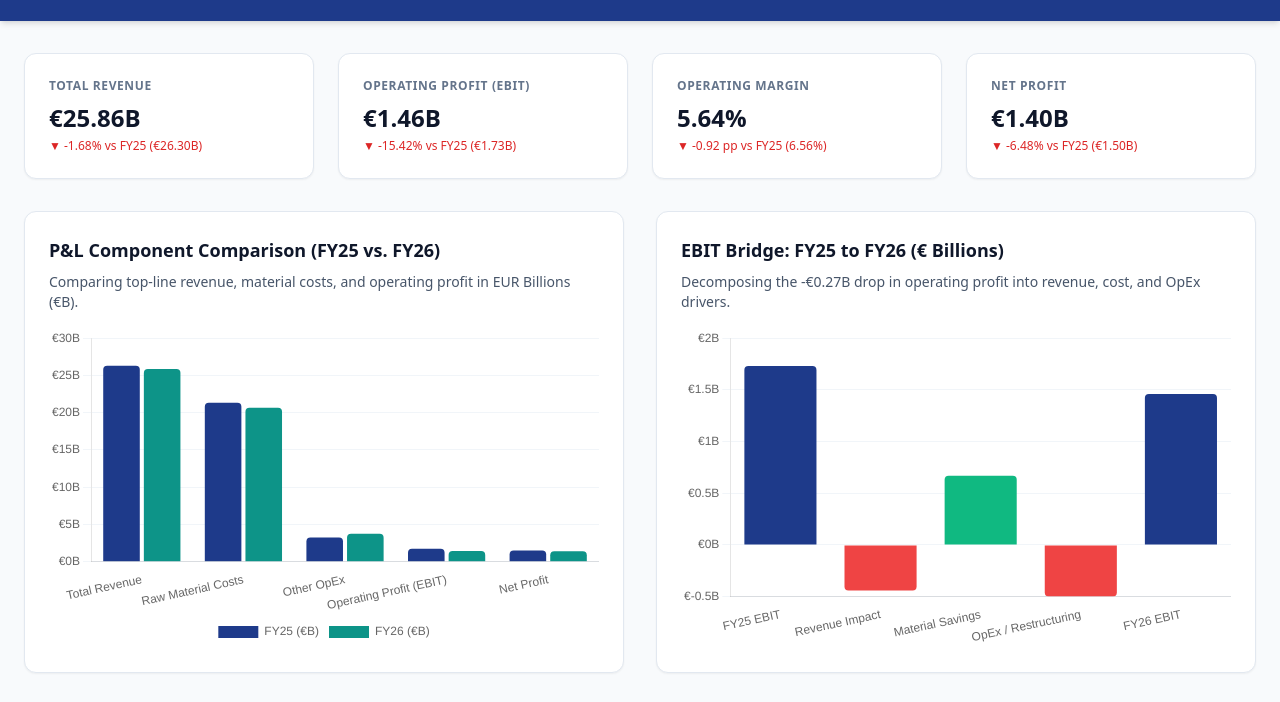
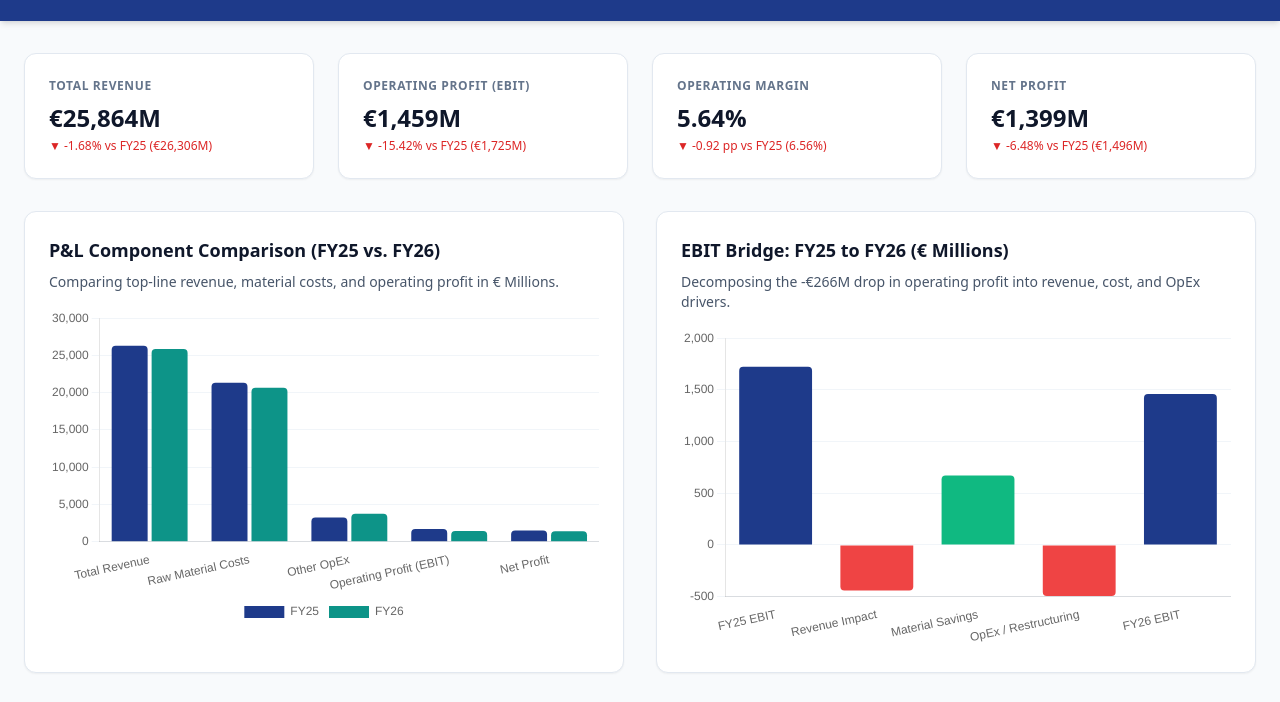
Before and after one commit to j-web-png/ikea-financial-dashboard-, a website: page index.html in a window 1280 px wide. Shown: the part 87-789 px from the top of the page. Drawn offline with nearby package versions, Linux system fonts and the light colour scheme.

Commit message:
Update index.html

```diff
--- a/index.html
+++ b/index.html
@@ -15,7 +15,7 @@
         <div class="max-w-7xl mx-auto px-6 py-6 flex flex-col md:flex-row justify-between items-start md:items-center">
             <div>
                 <h1 class="text-2xl md:text-3xl font-bold">Inter IKEA Group Financial Dashboard</h1>
-                <p class="text-blue-200 text-sm mt-1">Operating Income Compression Analysis: FY25 vs. FY26 (in EUR Billions)</p>
+                <p class="text-blue-200 text-sm mt-1">Operating Income Compression Analysis: FY25 vs. FY26</p>
             </div>
             <div class="mt-4 md:mt-0 bg-blue-800 px-4 py-2 rounded-lg text-sm border border-blue-700">
                 <span class="font-semibold">Sample Size (N):</span> 2 Consolidated Fiscal Years | <span class="font-semibold">Source:</span> FY26 Annual Report
@@ -29,13 +29,13 @@
         <section class="grid grid-cols-1 md:grid-cols-4 gap-6">
             <div class="bg-white p-6 rounded-xl shadow-sm border border-slate-200">
                 <p class="text-xs uppercase tracking-wider text-slate-500 font-semibold">Total Revenue</p>
-                <p class="text-2xl font-bold text-slate-900 mt-2">€25.86B</p>
-                <p class="text-xs text-red-600 mt-1 font-medium">▼ -1.68% vs FY25 (€26.30B)</p>
+                <p class="text-2xl font-bold text-slate-900 mt-2">€25,864M</p>
+                <p class="text-xs text-red-600 mt-1 font-medium">▼ -1.68% vs FY25 (€26,306M)</p>
             </div>
             <div class="bg-white p-6 rounded-xl shadow-sm border border-slate-200">
                 <p class="text-xs uppercase tracking-wider text-slate-500 font-semibold">Operating Profit (EBIT)</p>
-                <p class="text-2xl font-bold text-slate-900 mt-2">€1.46B</p>
-                <p class="text-xs text-red-600 mt-1 font-medium">▼ -15.42% vs FY25 (€1.73B)</p>
+                <p class="text-2xl font-bold text-slate-900 mt-2">€1,459M</p>
+                <p class="text-xs text-red-600 mt-1 font-medium">▼ -15.42% vs FY25 (€1,725M)</p>
             </div>
             <div class="bg-white p-6 rounded-xl shadow-sm border border-slate-200">
                 <p class="text-xs uppercase tracking-wider text-slate-500 font-semibold">Operating Margin</p>
@@ -44,8 +44,8 @@
             </div>
             <div class="bg-white p-6 rounded-xl shadow-sm border border-slate-200">
                 <p class="text-xs uppercase tracking-wider text-slate-500 font-semibold">Net Profit</p>
-                <p class="text-2xl font-bold text-slate-900 mt-2">€1.40B</p>
-                <p class="text-xs text-red-600 mt-1 font-medium">▼ -6.48% vs FY25 (€1.50B)</p>
+                <p class="text-2xl font-bold text-slate-900 mt-2">€1,399M</p>
+                <p class="text-xs text-red-600 mt-1 font-medium">▼ -6.48% vs FY25 (€1,496M)</p>
             </div>
         </section>
 
@@ -54,7 +54,7 @@
             <!-- Chart 1: P&L Comparison -->
             <div class="bg-white p-6 rounded-xl shadow-sm border border-slate-200">
                 <h3 class="text-lg font-bold text-slate-900 mb-2">P&L Component Comparison (FY25 vs. FY26)</h3>
-                <p class="text-sm text-slate-600 mb-4">Comparing top-line revenue, material costs, and operating profit in EUR Billions (€B).</p>
+                <p class="text-sm text-slate-600 mb-4">Comparing top-line revenue, material costs, and operating profit in € Millions.</p>
                 <div class="relative h-80">
                     <canvas id="plComparisonChart"></canvas>
                 </div>
@@ -62,8 +62,8 @@
 
             <!-- Chart 2: EBIT Waterfall / Variance Bridge -->
             <div class="bg-white p-6 rounded-xl shadow-sm border border-slate-200">
-                <h3 class="text-lg font-bold text-slate-900 mb-2">EBIT Bridge: FY25 to FY26 (€ Billions)</h3>
-                <p class="text-sm text-slate-600 mb-4">Decomposing the -€0.27B drop in operating profit into revenue, cost, and OpEx drivers.</p>
+                <h3 class="text-lg font-bold text-slate-900 mb-2">EBIT Bridge: FY25 to FY26 (€ Millions)</h3>
+                <p class="text-sm text-slate-600 mb-4">Decomposing the -€266M drop in operating profit into revenue, cost, and OpEx drivers.</p>
                 <div class="relative h-80">
                     <canvas id="ebitWaterfallChart"></canvas>
                 </div>
@@ -77,10 +77,10 @@
                 <h3 class="text-lg font-bold text-slate-900 mb-4">Analysis, Patterns & Limitations</h3>
                 <div class="space-y-4 text-sm text-slate-700 leading-relaxed">
                     <p>
-                        <strong class="text-slate-900">Operating Leverage Squeeze:</strong> While top-line revenue contracted by only <strong>-1.68%</strong> (€0.44B), operating profit dropped by <strong>-15.42%</strong> (€0.27B). This amplified impact occurs because Inter IKEA held wholesale prices stable or reduced them to support consumer affordability, while structural operating expenses (wage inflation, energy, digital investments, and restructuring) expanded.
+                        <strong class="text-slate-900">Operating Leverage Squeeze:</strong> While top-line revenue contracted by only <strong>-1.68%</strong> (€442M), operating profit dropped by <strong>-15.42%</strong> (€266M). This amplified impact occurs because Inter IKEA held wholesale prices stable or reduced them to support consumer affordability, while structural operating expenses (wage inflation, energy, digital investments, and restructuring) expanded.
                     </p>
                     <p>
-                        <strong class="text-slate-900">Net Profit Cushioning:</strong> Net profit fell by only <strong>-6.48%</strong> (€1.40B vs. €1.50B) due to higher net financial income supported by currency derivative gains, cushioning the operating compression.
+                        <strong class="text-slate-900">Net Profit Cushioning:</strong> Net profit fell by only <strong>-6.48%</strong> (€1,399M vs. €1,496M) due to higher net financial income supported by currency derivative gains, cushioning the operating compression.
                     </p>
                     <p>
                         <strong class="text-slate-900">Project Limitations:</strong> Restricted to $N=2$ complete annual reports, limiting visibility into intra-year seasonal volatility. Furthermore, Inter IKEA Group's wholesale figures are decoupled from Ingka Group's retail store margins.
@@ -117,14 +117,14 @@
     <!-- Footer -->
     <footer class="bg-slate-900 text-slate-400 py-6 mt-12 border-t border-slate-800">
         <div class="max-w-7xl mx-auto px-6 text-center text-xs">
-            <p>Data Source: Inter IKEA Holding B.V. Annual Report FY26. Figures reported in EUR Billions (€B). Entity excludes Ingka Group retail operations.</p>
+            <p>Data Source: Inter IKEA Holding B.V. Annual Report FY26. Figures reported in EUR Millions. Entity excludes Ingka Group retail operations.</p>
         </div>
     </footer>
 
     <!-- Load Dataset and Initialize Charts -->
     <script src="data.js"></script>
     <script>
-        // P&L Comparison Bar Chart using external data.js source in Billions
+        // P&L Comparison Bar Chart using external data.js source
         const ctxPL = document.getElementById('plComparisonChart').getContext('2d');
         new Chart(ctxPL, {
             type: 'bar',
@@ -132,14 +132,14 @@
                 labels: ['Total Revenue', 'Raw Material Costs', 'Other OpEx', 'Operating Profit (EBIT)', 'Net Profit'],
                 datasets: [
                     {
-                        label: 'FY25 (€B)',
-                        data: [26.30, 21.33, 3.25, 1.73, 1.50],
+                        label: 'FY25',
+                        data: [26306, 21328, 3253, 1725, 1496],
                         backgroundColor: '#1E3A8A',
                         borderRadius: 4
                     },
                     {
-                        label: 'FY26 (€B)',
-                        data: [25.86, 20.66, 3.75, 1.46, 1.40],
+                        label: 'FY26',
+                        data: [25864, 20657, 3748, 1459, 1399],
                         backgroundColor: '#0D9488',
                         borderRadius: 4
                     }
@@ -149,39 +149,24 @@
                 responsive: true,
                 maintainAspectRatio: false,
                 plugins: {
-                    legend: { position: 'bottom' },
-                    tooltip: {
-                        callbacks: {
-                            label: function(context) {
-                                return context.dataset.label + ': €' + context.raw.toFixed(2) + ' Billion';
-                            }
-                        }
-                    }
+                    legend: { position: 'bottom' }
                 },
                 scales: {
-                    y: {
-                        beginAtZero: true,
-                        grid: { color: '#F1F5F9' },
-                        ticks: {
-                            callback: function(value) {
-                                return '€' + value + 'B';
-                            }
-                        }
-                    },
+                    y: { beginAtZero: true, grid: { color: '#F1F5F9' } },
                     x: { grid: { display: false } }
                 }
             }
         });
 
-        // EBIT Bridge / Waterfall Chart in Billions
+        // EBIT Bridge / Waterfall Chart
         const ctxBridge = document.getElementById('ebitWaterfallChart').getContext('2d');
         new Chart(ctxBridge, {
             type: 'bar',
             data: {
                 labels: ['FY25 EBIT', 'Revenue Impact', 'Material Savings', 'OpEx / Restructuring', 'FY26 EBIT'],
                 datasets: [{
-                    label: 'EUR Billions',
-                    data: [1.73, -0.44, 0.67, -0.50, 1.46],
+                    label: 'EUR Millions',
+                    data: [1725, -442, 671, -495, 1459],
                     backgroundColor: [
                         '#1E3A8A',
                         '#EF4444',
@@ -196,26 +181,10 @@
                 responsive: true,
                 maintainAspectRatio: false,
                 plugins: {
-                    legend: { display: false },
-                    tooltip: {
-                        callbacks: {
-                            label: function(context) {
-                                let val = context.raw;
-                                let sign = val > 0 ? '+' : '';
-                                return 'Impact: ' + sign + val.toFixed(2) + ' Billion';
-                            }
-                        }
-                    }
+                    legend: { display: false }
                 },
                 scales: {
-                    y: {
-                        grid: { color: '#F1F5F9' },
-                        ticks: {
-                            callback: function(value) {
-                                return '€' + value + 'B';
-                            }
-                        }
-                    },
+                    y: { grid: { color: '#F1F5F9' } },
                     x: { grid: { display: false } }
                 }
             }
```
